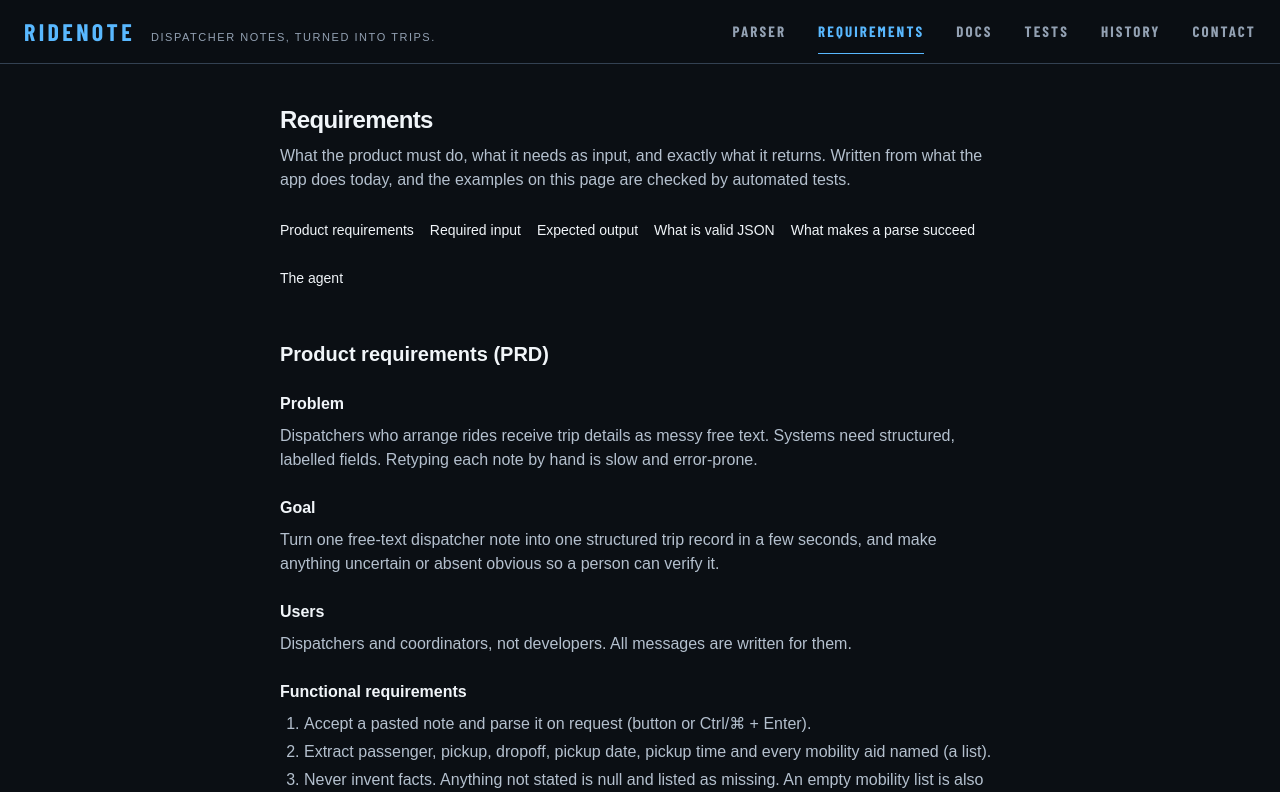
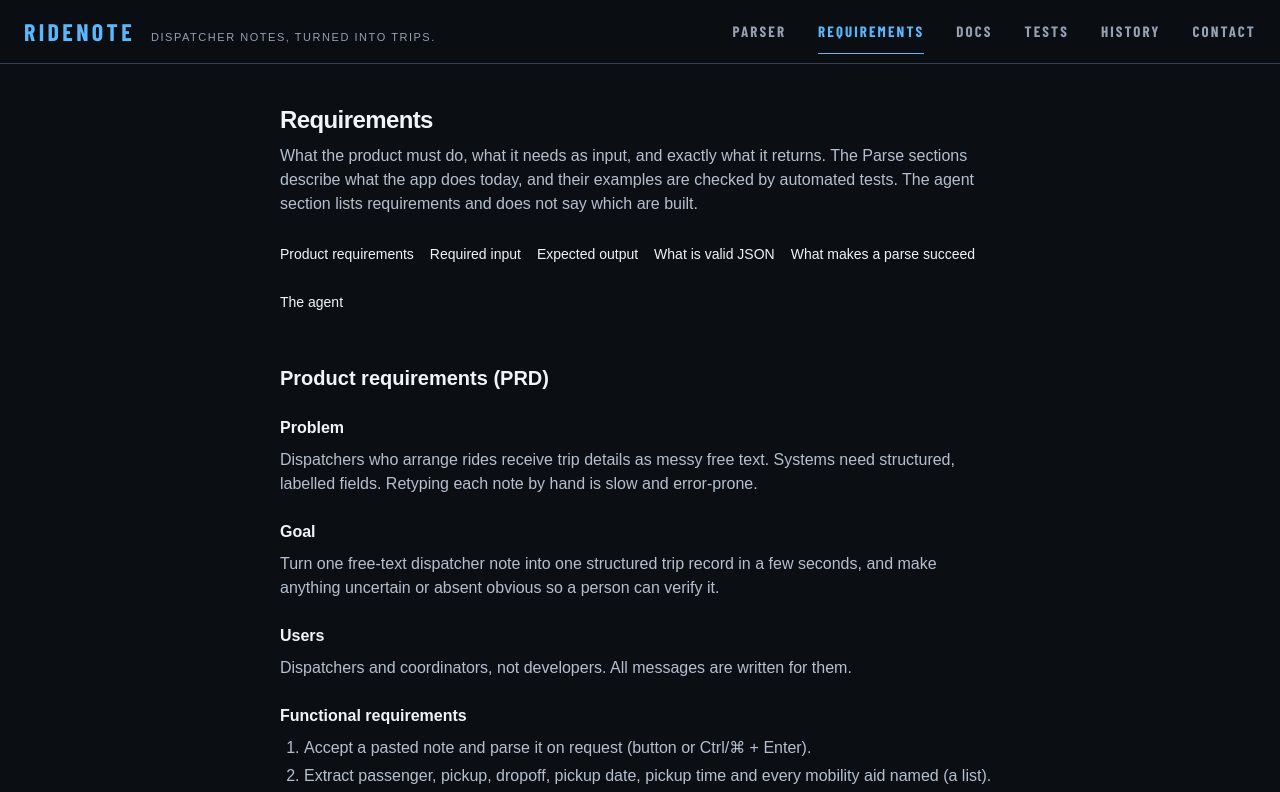
Before and after one commit to visualtechnet/ridenote, a Next.js app: page /requirements in a window 1280 px wide. Shown: the top 792 px of the page. Built offline with nearby package versions, Linux system fonts and the light colour scheme; a web font is replaced by a local one.

Commit message:
docs: correct the Requirements page intro and the AL-9 wording

```diff
--- a/app/requirements/page.tsx
+++ b/app/requirements/page.tsx
@@ -162,7 +162,7 @@ const loopRequirements: readonly (readonly [string, ReactNode])[] = [
   ],
   [
     "AL-9",
-    "Only a person’s Approve click saves a trip. Approve checks the signature, the expiry and the schema, and a repeat click does nothing.",
+    "Only a person’s Approve click saves a trip. Approve checks the signature, the expiry and the schema, and a replay does nothing.",
   ],
   [
     "AL-10",
@@ -200,9 +200,9 @@ export default function RequirementsPage() {
       <main id="main" className="w-full max-w-3xl px-4 py-10 sm:px-6">
         <h1 className="text-2xl font-semibold tracking-tight text-zinc-50">Requirements</h1>
         <p className={p}>
-          What the product must do, what it needs as input, and exactly what it returns. Written
-          from what the app does today, and the examples on this page are checked by automated
-          tests.
+          What the product must do, what it needs as input, and exactly what it returns. The Parse
+          sections describe what the app does today, and their examples are checked by automated
+          tests. The agent section lists requirements and does not say which are built.
         </p>
         <nav aria-label="On this page" className="mt-4">
           <ul className="flex flex-wrap gap-x-4 gap-y-1 text-sm text-zinc-50 underline underline-offset-4">
```
Also changed, not shown: 1 other file (tests, documents, lock files or other folders).
